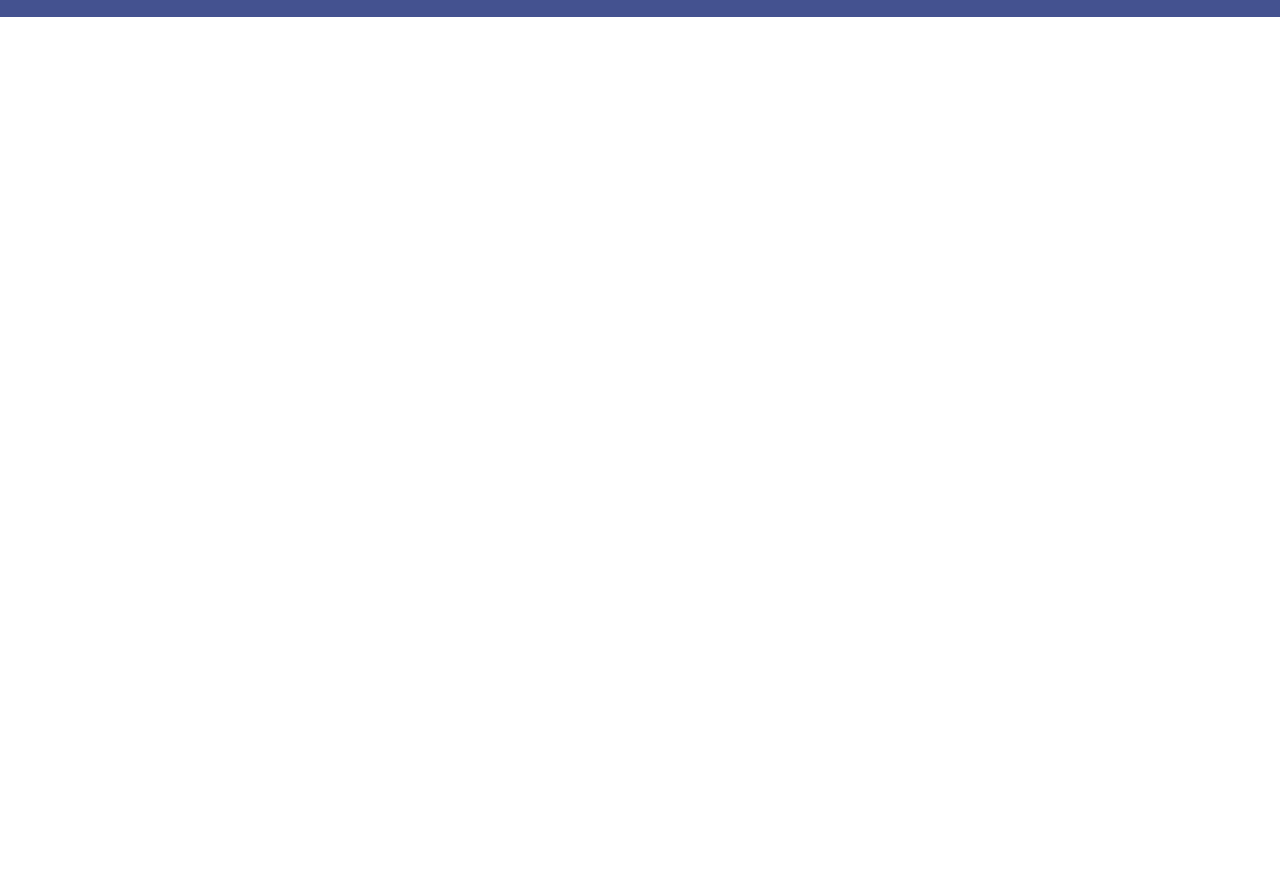
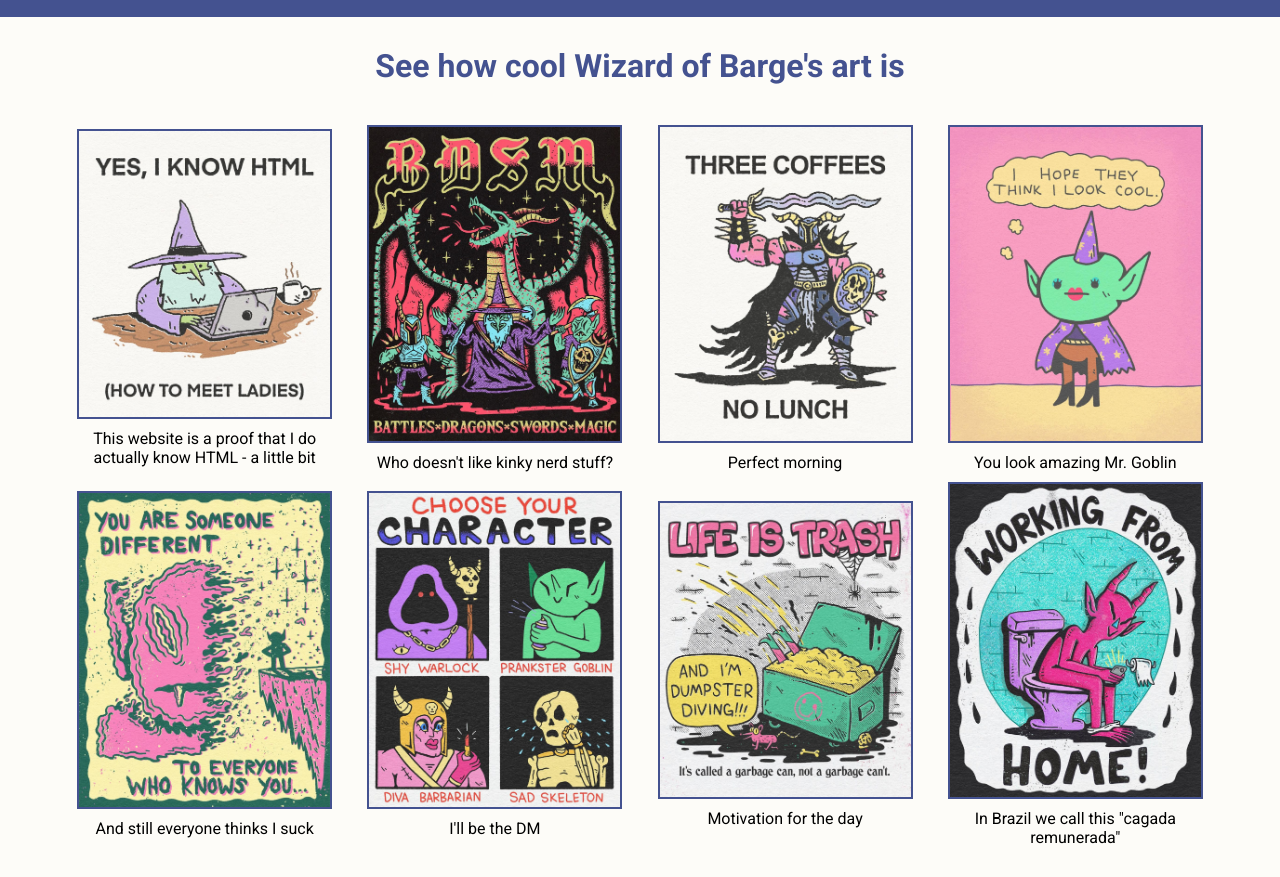
Before and after one commit to kikitheguillotine/dev-intro, a plain HTML site: page op-landing-page/index.html in a window 1280 px wide. Shown: the part 372-1249 px from the top of the page. Before the commit the page ends 800 px from the top, so only its background shows below. Drawn offline with Linux system fonts and the light colour scheme.

Commit message:
Add information section

```diff
--- a/op-landing-page/index.html
+++ b/op-landing-page/index.html
@@ -1,10 +1,12 @@
 <!DOCTYPE html>
 <html lang="en">
+
 <head>
     <meta charset="UTF-8" />
     <title>Landing Page - The Odin Project</title>
-    <link rel='stylesheet' href='styles.css'/>
+    <link rel='stylesheet' href='styles.css' />
 </head>
+
 <body>
     <div class="header-hero">
         <div class="header">
@@ -18,16 +20,60 @@
         <div class="hero-container">
             <div class="hero-left">
                 <h1 class="hero-title">This website is trash</h1>
-                <p class="hero-text">This website was supposed to be a landing page but I decided to make it something completely random instead.</p>
-                <p class="hero-text">As one of my favourite artists says, "Life is trash, and I'm dumpster diving". The images on the right are his, and you can check more of his work on <a href="https://www.instagram.com/wizardofbarge/?hl=en">Instagram</a>. He goes by Wizard of Barge, btw. You can buy these prints and other stuff at <a href="https://wizardofbarge.com">his website</a>. </p>
+                <p class="hero-text">This website was supposed to be a landing page but I decided to make something
+                    random instead.</p>
+                <p class="hero-text">As one of my favourite artists says, "Life is trash, and I'm dumpster diving". The
+                    images on the right are his, and you can check more of his work on <a
+                        href="https://www.instagram.com/wizardofbarge/?hl=en">Instagram</a>. He goes by Wizard of Barge,
+                    btw. You can buy these prints and other stuff at <a href="https://wizardofbarge.com">his
+                        website</a>. </p>
                 <button class="signup">Fake Sign up button</button>
             </div>
             <div class="hero-right">
-                <div class="image"><img src="images/trash.jpg" alt="Image by @wizardofbarge on instagram"></div>
-                <div class="image"><img src="images/shutup.jpg" alt="Image by @wizardofbarge on instagram"></div>
-                <div class="image"><img src="images/wrong.jpg" alt="Image by @wizardofbarge on instagram"></div>
+                <div class="image"><img src="images/trash.jpg"></div>
+                <div class="image"><img src="images/shutup.jpg"></div>
+                <div class="image"><img src="images/wrong.jpg"></div>
             </div>
         </div>
     </div>
+    <div class="info-container">
+        <h1 class="info-title">See how cool Wizard of Barge's art is</h1>
+        <div class="info-items">
+            <div class="item">
+                <img src="images/html.jpg">
+                <p class="item-text">This website is a proof that I do actually know HTML - a little bit</p>
+            </div>
+            <div class="item">
+                <img src="images/bdsm.jpg">
+                <p class="item-text">Who doesn't like kinky nerd stuff?</p>
+            </div>
+            <div class="item">
+                <img src="images/coffee.jpg">
+                <p class="item-text">Perfect morning</p>
+            </div>
+            <div class="item">
+                <img src="images/cool-goblin.jpg">
+                <p class="item-text">You look amazing Mr. Goblin</p>
+            </div>
+            <div class="item">
+                <img src="images/different.jpg">
+                <p class="item-text">And still everyone thinks I suck</p>
+            </div>
+            <div class="item">
+                <img src="images/character.jpg">
+                <p class="item-text">I'll be the DM</p>
+            </div>
+            <div class="item">
+                <img src="images/dumpster.jpg">
+                <p class="item-text">Motivation for the day</p>
+            </div>
+            <div class="item">
+                <img src="images/home-office.jpg">
+                <p class="item-text">In Brazil we call this "cagada remunerada"</p>
+            </div>
+        </div>
+    </div>
+
 </body>
+
 </html>
--- a/op-landing-page/styles.css
+++ b/op-landing-page/styles.css
@@ -104,7 +104,7 @@ body {
 }
 
 .signup {
-    color: #7e56a9;
+    color: #445290;
     font-weight: 700;
     align-self: center;
     padding: 10px;
@@ -117,3 +117,45 @@ body {
 .signup:hover {
     background-color: #f2eac0;
 }
+
+.info-container {
+    display: flex;
+    flex-direction: column;
+    background-color: #fdfcf8;
+    align-items: center;
+}
+
+.info-container h1 {
+    color: #445290;
+    padding: 30px 30px 10px;
+}
+
+
+.info-items {
+    display: flex;
+    gap: 10px 20px;
+    flex-wrap: wrap;
+    justify-content: space-evenly;
+    width: 95%;
+    padding: 30px;
+    /* border: 2px solid red; */
+}
+
+.item {
+    display: flex;
+    flex-direction: column;
+    gap: 10px;
+    justify-content: center;
+    align-items: center;
+    /* border: 2px solid red; */
+}
+
+.item img {
+    max-width: 255px;
+    border: 2px solid #445290;
+}
+
+.item p {
+    max-width: 250px;
+    text-align: center;
+}
```
Also changed, not shown: op-landing-page/images/bdsm.jpg (added), op-landing-page/images/character.jpg (added), op-landing-page/images/coffee.jpg (added), op-landing-page/images/cool-goblin.jpg (added), op-landing-page/images/different.jpg (added), op-landing-page/images/dumpster.jpg (added), op-landing-page/images/goblin.jpg (deleted), op-landing-page/images/home-office.jpg (added), op-landing-page/images/html.jpg (added), op-landing-page/images/stupid.jpg (added).
